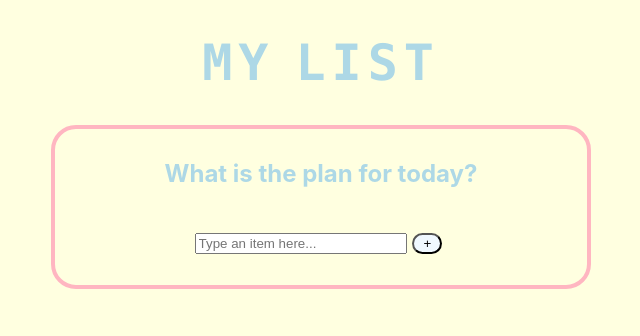
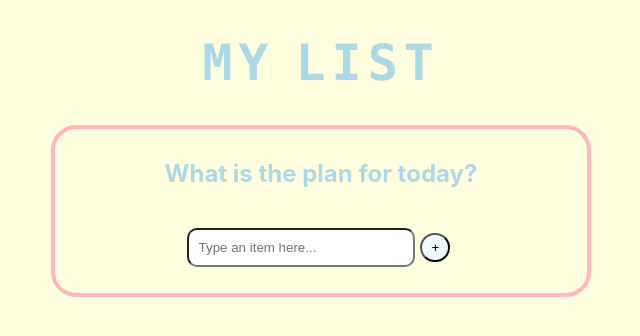
Before and after one commit to lyubomirakostovaa/to-do-list, a React (Create React App) app: page / in a window 1280 px wide. Shown: the top 336 px of the page, without its empty margins (319-959 px from the left). Built offline with nearby package versions, Linux system fonts and the light colour scheme.

Commit message:
Change button element style

```diff
--- a/src/ToDoList.css
+++ b/src/ToDoList.css
@@ -31,10 +31,12 @@ button {
     width: 30px;
     margin: 5px;
     border-radius: 25px;
+    padding: 5px;
 }
 
 button.delete {
-    width: auto;
+    width: 30px;
+    padding: 3px;
 }
 
 button:hover {
@@ -48,6 +50,8 @@ ul {
 
 input {
     width: 40%;
+    padding: 10px;
+    border-radius: 10px;
 }
 
 .inputField {
```
